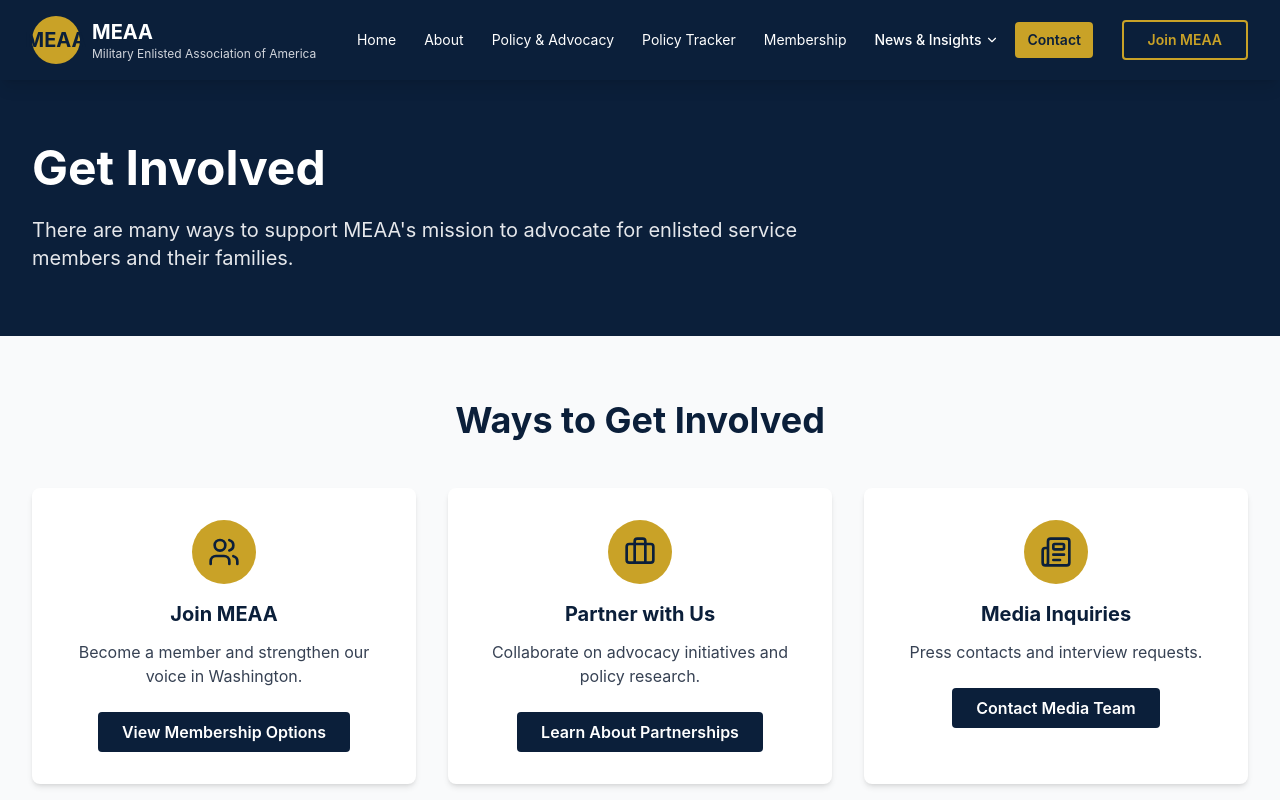
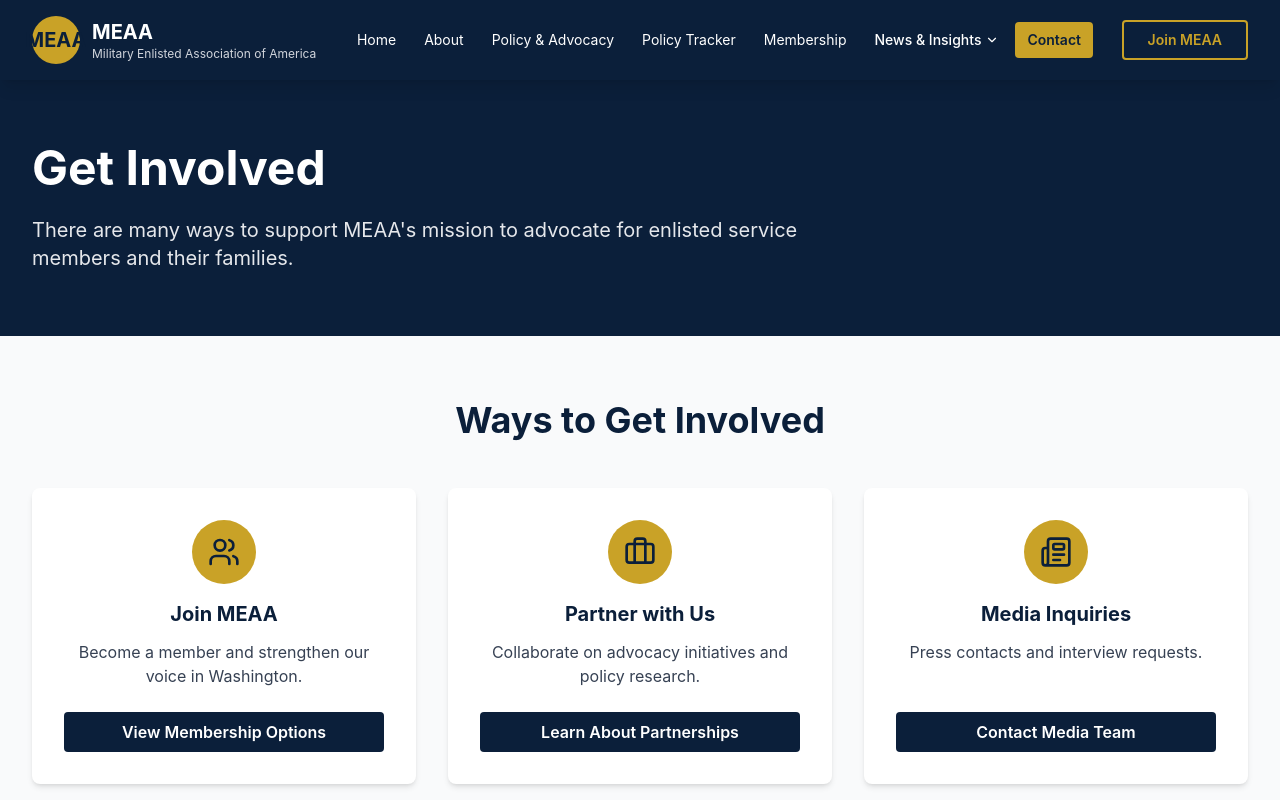
Before and after one commit to DarkEyeDP/Meaa, a React (Vite) app: page /Meaa/contact in a window 1280 px wide. Shown: the top 800 px of the page. Built offline with nearby package versions, Linux system fonts and the light colour scheme.

Commit message:
style: add hover shadow to membership page cards
style: add hover shadow and align buttons on Ways to Get Involved cards

```diff
--- a/src/app/pages/ContactPage.tsx
+++ b/src/app/pages/ContactPage.tsx
@@ -45,12 +45,12 @@
           </h2>
           <div className="grid md:grid-cols-3 gap-8 mb-16">
             {contactOptions.map((option, index) => (
-              <div key={index} className="bg-white p-8 rounded-lg shadow-md text-center">
+              <div key={index} className="bg-white p-8 rounded-lg shadow-md hover:shadow-lg transition-shadow text-center flex flex-col">
                 <div className="w-16 h-16 bg-[#C9A227] rounded-full flex items-center justify-center mx-auto mb-4">
                   <option.icon className="text-[#0B1F3A]" size={32} />
                 </div>
                 <h3 className="text-xl font-bold text-[#0B1F3A] mb-3">{option.title}</h3>
-                <p className="text-gray-700 mb-6">{option.description}</p>
+                <p className="text-gray-700 mb-6 flex-1">{option.description}</p>
                 <a
                   href={option.link}
                   className="inline-block bg-[#0B1F3A] text-white px-6 py-2 rounded font-semibold hover:bg-[#1a3352] transition-colors"
--- a/src/app/pages/MembershipPage.tsx
+++ b/src/app/pages/MembershipPage.tsx
@@ -142,7 +142,7 @@
           </h2>
           <div className="grid md:grid-cols-2 lg:grid-cols-3 gap-8">
             {benefits.map((benefit, index) => (
-              <div key={index} className="bg-white p-6 rounded-lg shadow-md">
+              <div key={index} className="bg-white p-6 rounded-lg shadow-md hover:shadow-lg transition-shadow">
                 <div className="w-12 h-12 bg-[#C9A227] rounded-lg flex items-center justify-center mb-4">
                   <benefit.icon className="text-[#0B1F3A]" size={24} />
                 </div>
@@ -205,7 +205,7 @@
             Who Should Join?
           </h2>
           <div className="grid md:grid-cols-2 gap-8">
-            <div className="bg-white p-8 rounded-lg shadow-md">
+            <div className="bg-white p-8 rounded-lg shadow-md hover:shadow-lg transition-shadow">
               <h3 className="text-2xl font-bold text-[#0B1F3A] mb-4">Current Enlisted Personnel</h3>
               <p className="text-gray-700 mb-4">
                 Active duty, Guard, and Reserve enlisted members from all branches who want their voices heard in Washington.
@@ -214,7 +214,7 @@
                 Your perspective matters. Whether you're a junior enlisted member or a senior NCO, your experience informs our advocacy.
               </p>
             </div>
-            <div className="bg-white p-8 rounded-lg shadow-md">
+            <div className="bg-white p-8 rounded-lg shadow-md hover:shadow-lg transition-shadow">
               <h3 className="text-2xl font-bold text-[#0B1F3A] mb-4">Veterans</h3>
               <p className="text-gray-700 mb-4">
                 Former enlisted service members who understand the challenges and want to support current enlisted personnel.
@@ -223,7 +223,7 @@
                 Your experience navigating military and veteran benefits provides valuable insights for our advocacy work.
               </p>
             </div>
-            <div className="bg-white p-8 rounded-lg shadow-md">
+            <div className="bg-white p-8 rounded-lg shadow-md hover:shadow-lg transition-shadow">
               <h3 className="text-2xl font-bold text-[#0B1F3A] mb-4">Military Families</h3>
               <p className="text-gray-700 mb-4">
                 Spouses, parents, and family members who support enlisted personnel and understand the unique challenges they face.
@@ -232,7 +232,7 @@
                 Family perspectives are critical to our advocacy on healthcare, childcare, education, and quality of life.
               </p>
             </div>
-            <div className="bg-white p-8 rounded-lg shadow-md">
+            <div className="bg-white p-8 rounded-lg shadow-md hover:shadow-lg transition-shadow">
               <h3 className="text-2xl font-bold text-[#0B1F3A] mb-4">Supporters & Advocates</h3>
               <p className="text-gray-700 mb-4">
                 Individuals who believe enlisted service members deserve dedicated national representation.
```
